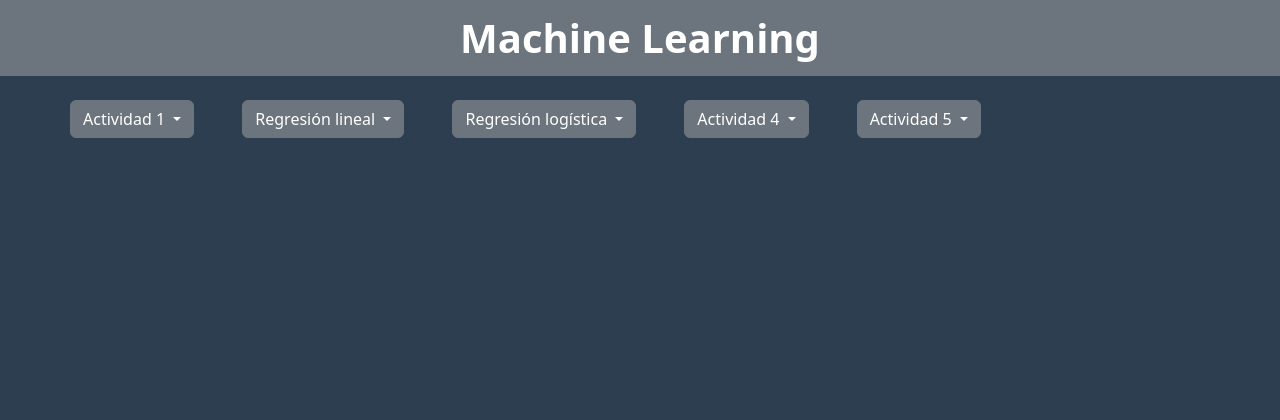
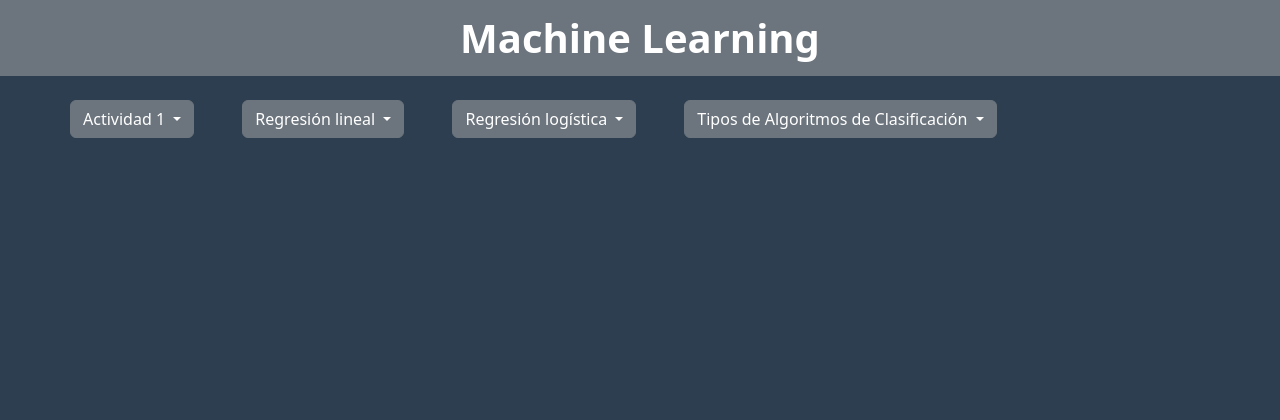
Before and after one commit to Diego-Alexander-udec/Casos-de-Uso-de-Machine-Learning-Supervisado, a Flask app: page /ucundinamarca in a window 1280 px wide. Shown: the top 420 px of the page. Run offline with Flask 3, Linux system fonts and the light colour scheme.

Commit message:
Actualizacion menú en index.html para cumplir rúbrica de clasificación
Se actualizó el menú principal en index.html eliminando los botones "Actividad 4" y "Actividad 5".

Se incorporó la pestaña "Tipos de Algoritmos de Clasificación"
con los submenús "Conceptos básicos" y "Caso práctico"

```diff
--- a/Proyecto/templates/index.html
+++ b/Proyecto/templates/index.html
@@ -50,23 +50,14 @@
       </ul>
     </div>
 
-    <!-- Actividad 4 -->
+    <!-- Tipos de Algoritmos de Clasificación -->
     <div class="dropdown">
       <button class="btn btn-secondary dropdown-toggle" type="button" data-bs-toggle="dropdown" aria-expanded="false">
-        Actividad 4
+        Tipos de Algoritmos de Clasificación
       </button>
       <ul class="dropdown-menu">
-        <li><a class="dropdown-item" href="/actividad4">En espera...</a></li>
-      </ul>
-    </div>
-
-    <!-- Actividad 5 -->
-    <div class="dropdown">
-      <button class="btn btn-secondary dropdown-toggle" type="button" data-bs-toggle="dropdown" aria-expanded="false">
-        Actividad 5
-      </button>
-      <ul class="dropdown-menu">
-        <li><a class="dropdown-item" href="/actividad5">En espera...</a></li>
+        <li><a class="dropdown-item" href="{{ url_for('conceptos_clasificacion') }}">Conceptos básicos</a></li>
+        <li><a class="dropdown-item" href="{{ url_for('caso_practico_clasificacion') }}">Caso práctico</a></li>
       </ul>
     </div>
 
```
